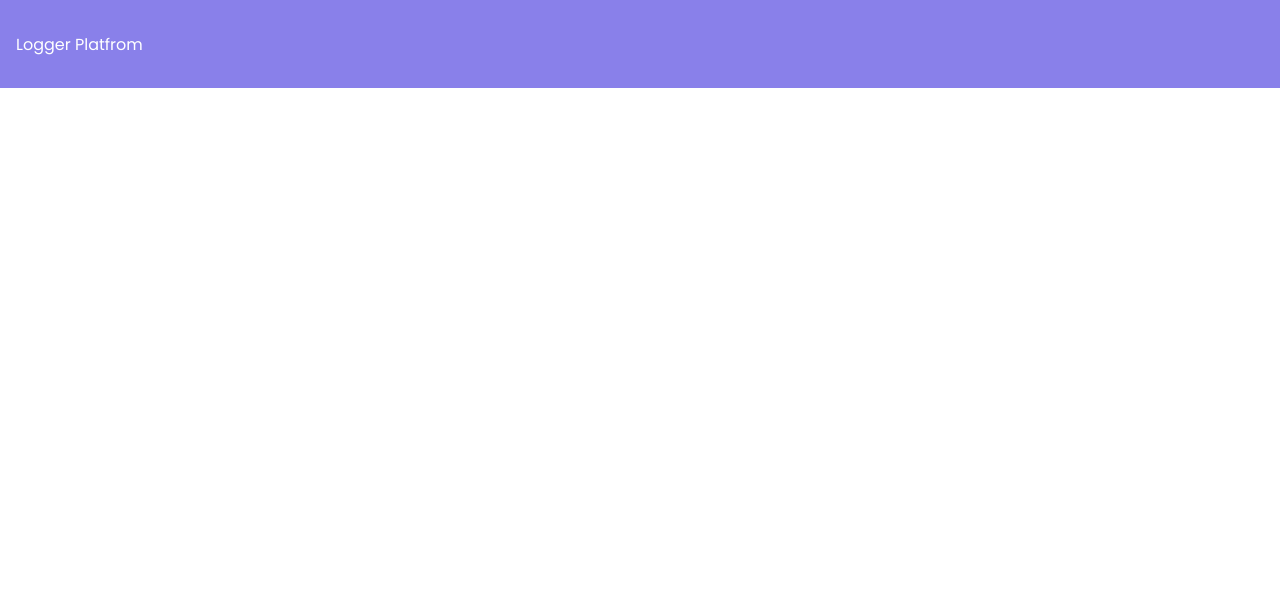
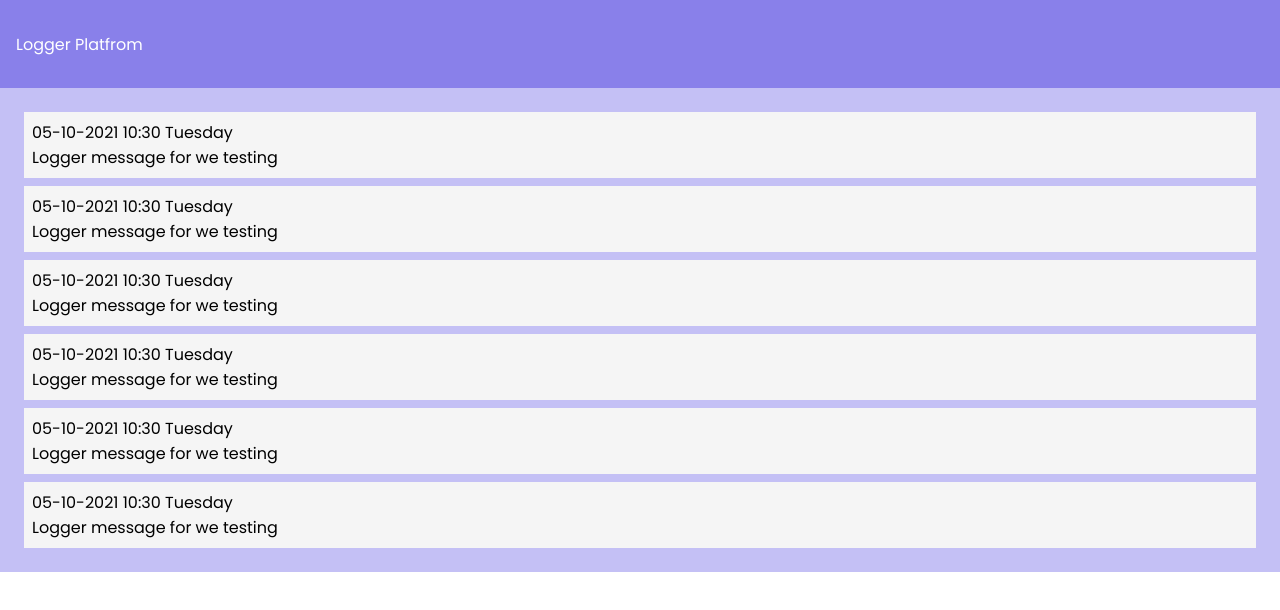
Before and after one commit to Rohan2596/logger-frontend, a React (Create React App) app: page / in a window 1280 px wide. Shown: the top 610 px of the page. Built offline with nearby package versions, Linux system fonts and the light colour scheme.

Commit message:
ADDED:Viewbox for message displaying.

```diff
--- a/src/css/dashboard.css
+++ b/src/css/dashboard.css
@@ -2,3 +2,7 @@
     background-color: #c4c0f5;
     width: 100%;
 }
+
+.view-box-container{
+    padding: 2vh
+}
--- /dev/null
+++ b/src/css/viewbox.css
@@ -0,0 +1,21 @@
+.viewbox-main-container{
+
+    display: flex;
+    flex-direction: column;
+    justify-content: flex-start;
+    padding: 1vh;
+    row-gap: 1vh;
+}
+.logger-message-container{
+    flex-direction: column;
+    justify-content: flex-start;
+    align-items: start;
+    padding: 1vh;
+    background-color: whitesmoke;
+
+}
+.log-timestamp,.log-message{
+    color: black;
+    text-align: start ;
+
+}
--- /dev/null
+++ b/src/modules/viewbox.jsx
@@ -0,0 +1,37 @@
+import React from "react";
+import '../css/viewbox.css'
+function ViewBox() {
+ return(
+     <div className="viewbox-main-container">
+        <div className="logger-message-container">
+           <div className="log-timestamp">05-10-2021 10:30 Tuesday</div>
+           <div className="log-message">Logger message for we  testing</div>
+        </div>
+
+        <div className="logger-message-container">
+           <div className="log-timestamp">05-10-2021 10:30 Tuesday</div>
+           <div className="log-message">Logger message for we  testing</div>
+        </div>
+
+        <div className="logger-message-container">
+           <div className="log-timestamp">05-10-2021 10:30 Tuesday</div>
+           <div className="log-message">Logger message for we  testing</div>
+        </div>
+        <div className="logger-message-container">
+           <div className="log-timestamp">05-10-2021 10:30 Tuesday</div>
+           <div className="log-message">Logger message for we  testing</div>
+        </div>
+        <div className="logger-message-container">
+           <div className="log-timestamp">05-10-2021 10:30 Tuesday</div>
+           <div className="log-message">Logger message for we  testing</div>
+        </div>
+        <div className="logger-message-container">
+           <div className="log-timestamp">05-10-2021 10:30 Tuesday</div>
+           <div className="log-message">Logger message for we  testing</div>
+        </div>
+     </div>
+ )
+
+}
+
+export default ViewBox;
--- a/src/pages/dashboard.jsx
+++ b/src/pages/dashboard.jsx
@@ -1,10 +1,14 @@
 import React from "react";
 import '../css/dashboard.css'
 import Navbar from "../modules/navbar";
+import ViewBox from "../modules/viewbox";
 function Dashboard() {
  return(
      <div className="dashboard-main-container">
          <Navbar/>
+         <div className="view-box-container">
+         <ViewBox/>
+         </div>
      </div>
  )
 
```
